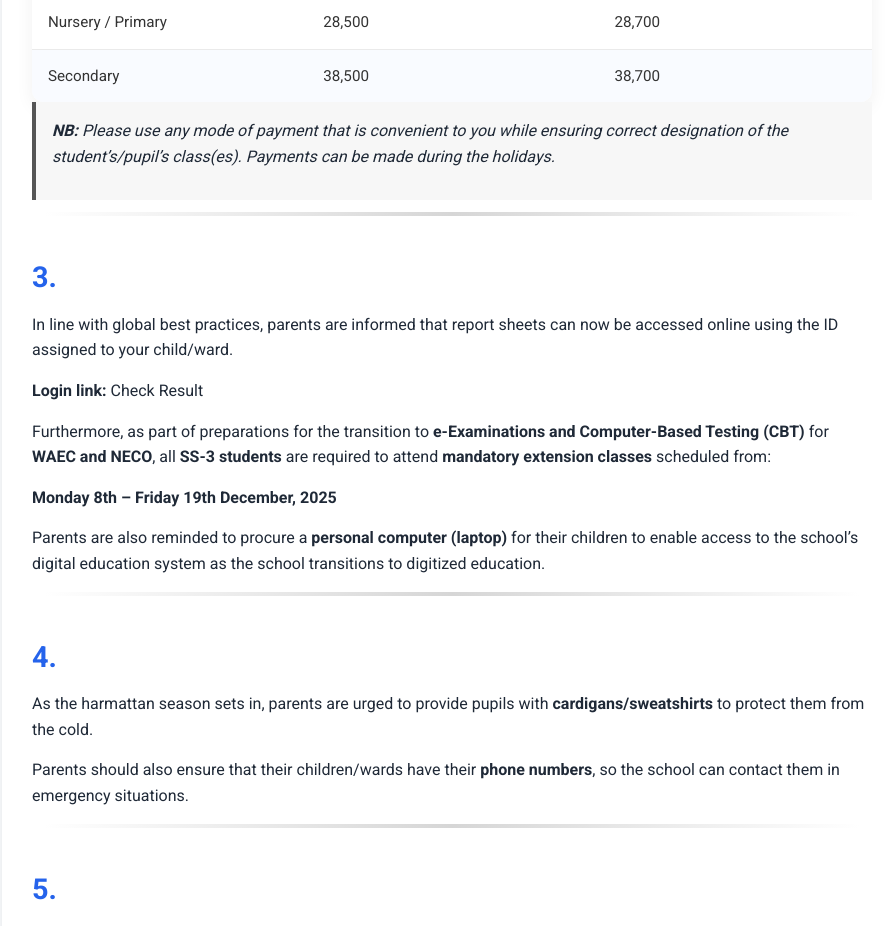
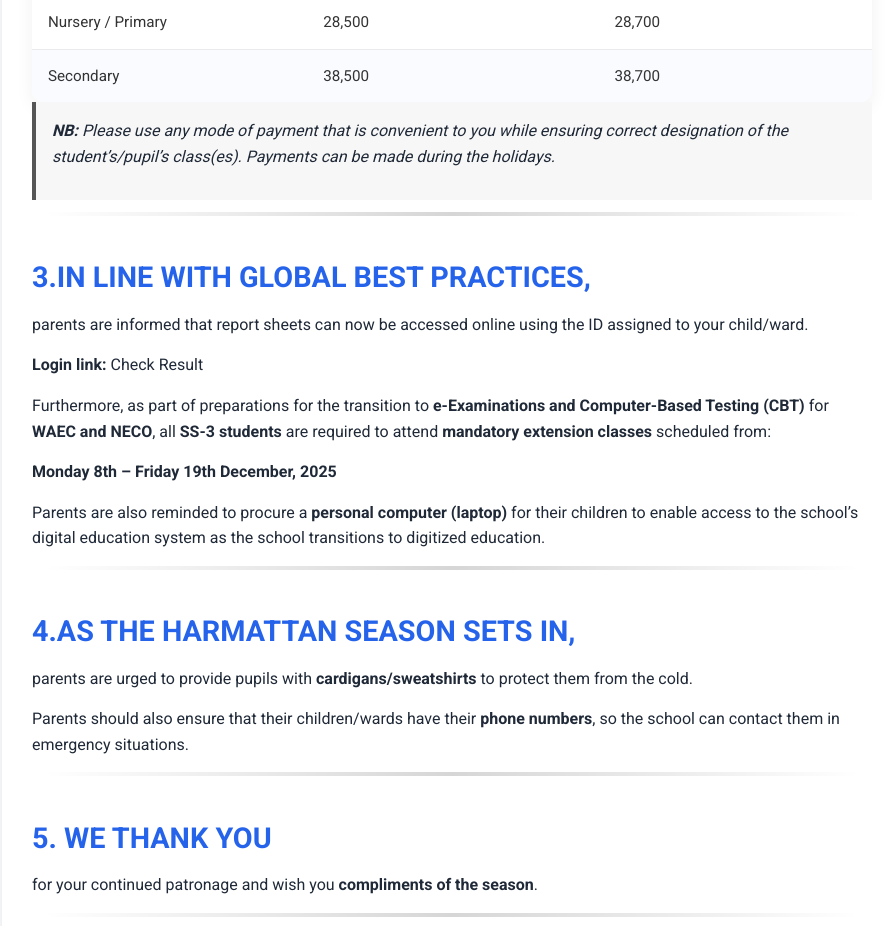
Before and after one commit to ishakuyusufmaina/mcs, a Jekyll site: the page built from _newsletters/2025-12-14-first-term-2025-2026-academic-session-newsletter.md, in a window 1280 px wide and 1400 px high, scrolled down 1563 px. Shown: the top 926 px of the window, without its empty margins (188-1083 px from the left). Built offline with Jekyll 4.4.1, drawn with Linux system fonts in a browser that asks for light colours; some of the changed text lies outside the part shown.

Commit message:
Update Newsletters “2025-12-14-first-term-2025-2026-academic-session-newsletter”

```diff
--- a/_newsletters/2025-12-14-first-term-2025-2026-academic-session-newsletter.md
+++ b/_newsletters/2025-12-14-first-term-2025-2026-academic-session-newsletter.md
@@ -5,57 +5,60 @@ pdf: /images/capital-school-newsletter.pdf
 layout: newsletter
 ---
 **3rd December, 2025**
+
 # NEWSLETTER
+
 **Dear Parent/Guardian,**
 
   We wish to inform you that the First Term of 2025/2026 Academic Session ends today, **Wednesday, 3rd December, 2025**. Report Sheets will be available for collection on **Friday, 12th December, 2025**.
 
 The Second Term of the 2025/2026 Academic Session will commence on **Monday, 5th January, 2026**. We kindly request that children/wards resume on the stipulated date, as the first Continuous Assessment (CA) test will be held on that date.
 
----
+- - -
 
 ## 1. Approved PTA Levies
 
 In line with the resolutions reached during the PTA Executive Meeting held on **17th November, 2024**, the following levies were approved:
 
-| Levy                     | Amount (₦) |
-|--------------------------|------------|
-| PTA Levy                 | 1,000      |
-| Medical Levy             | 1,000      |
-| Examination Materials    | 1,000      |
-| Sports Levy              | 500        |
-| **TOTAL**                | **3,500**  |
+| Levy                  | Amount (₦) |
+| --------------------- | ---------- |
+| PTA Levy              | 1,000      |
+| Medical Levy          | 1,000      |
+| Examination Materials | 1,000      |
+| Sports Levy           | 500        |
+| **TOTAL**             | **3,500**  |
 
 Parents are kindly informed that these levies are to be paid alongside the school fees every term.
 
----
+- - -
 
 ## 2. School Fees for Second Term (2025/2026)
 
 ### Rates for Different Modes of School Fees Payments
 
 **Payment via First Bank Branch**
-- **Account Name:** Maiduguri Capital School
-- **Account Number:** 2001470765
+
+* **Account Name:** Maiduguri Capital School
+* **Account Number:** 2001470765
 
 **Payment via POS Machine**
-- Available in the school
 
-| Section              | Bank Payment (₦) | POS Payment (₦) |
-|----------------------|------------------|-----------------|
-| Nursery / Primary    | 28,500           | 28,700          |
-| Secondary            | 38,500           | 38,700          |
+* Available in the school
+
+| Section           | Bank Payment (₦) | POS Payment (₦) |
+| ----------------- | ---------------- | --------------- |
+| Nursery / Primary | 28,500           | 28,700          |
+| Secondary         | 38,500           | 38,700          |
 
 > **NB:** Please use any mode of payment that is convenient to you while ensuring correct designation of the student’s/pupil’s class(es). Payments can be made during the holidays.
 
----
+- - -
 
-## 3.
-In line with global best practices, parents are informed that report sheets can now be accessed online using the ID assigned to your child/ward.
+## 3.In line with global best practices,
 
+parents are informed that report sheets can now be accessed online using the ID assigned to your child/ward.
 
 **Login link:**  **[Check Result](https://maiduguricapitalschool.com/result)**
-
 
 Furthermore, as part of preparations for the transition to **e-Examinations and Computer-Based Testing (CBT)** for **WAEC and NECO**, all **SS-3 students** are required to attend **mandatory extension classes** scheduled from:
 
@@ -63,18 +66,21 @@ Furthermore, as part of preparations for the transition to **e-Examinations and
 
 Parents are also reminded to procure a **personal computer (laptop)** for their children to enable access to the school’s digital education system as the school transitions to digitized education.
 
----
-## 4.
-As the harmattan season sets in, parents are urged to provide pupils with **cardigans/sweatshirts** to protect them from the cold.
+- - -
+
+## 4.As the harmattan season sets in,
+
+parents are urged to provide pupils with **cardigans/sweatshirts** to protect them from the cold.
 
 Parents should also ensure that their children/wards have their **phone numbers**, so the school can contact them in emergency situations.
 
----
+- - -
 
-## 5.
-We thank you for your continued patronage and wish you **compliments of the season**.
+## 5. We thank you
 
----
+for your continued patronage and wish you **compliments of the season**.
 
-**Ashe Abba Wakilbe (Mrs.)**
+- - -
+
+**Ashe Abba Wakilbe (Mrs.)**\
 **PROPRIETRESS**
```
